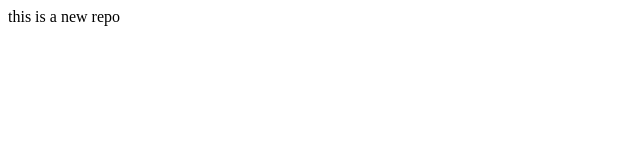
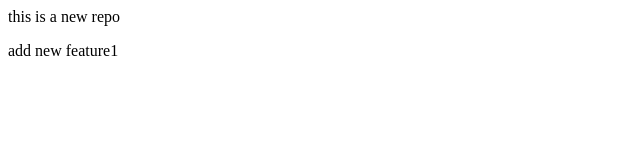
Before and after one commit to divesh62/LocalRepo, a plain HTML site: page index.html in a window 1280 px wide. Shown: the full height of the page, 0-640 px from the left. Drawn offline with Linux system fonts and the light colour scheme.

Commit message:
add new feature

```diff
--- a/index.html
+++ b/index.html
@@ -1,3 +1,7 @@
 <p>
     this is a new repo
+
 </p>
+<p>
+    add new feature1
+</p>
```
